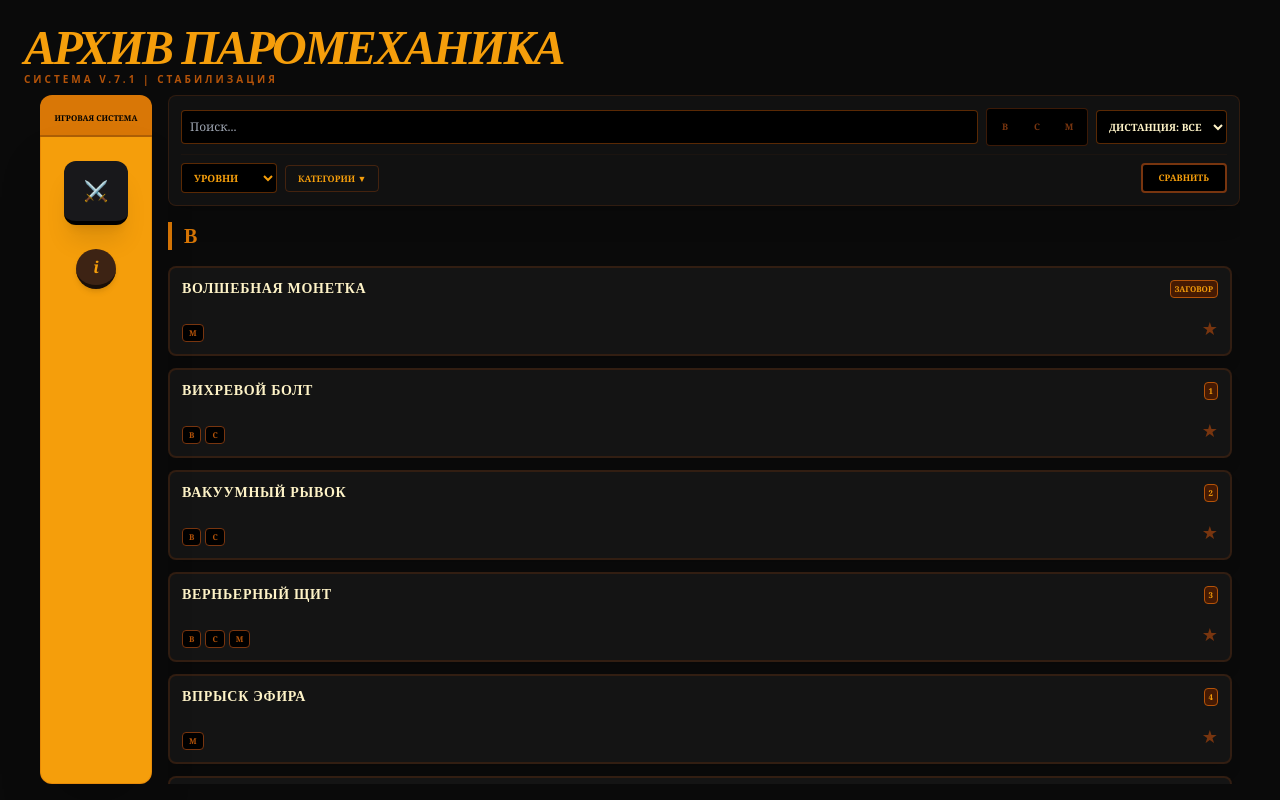
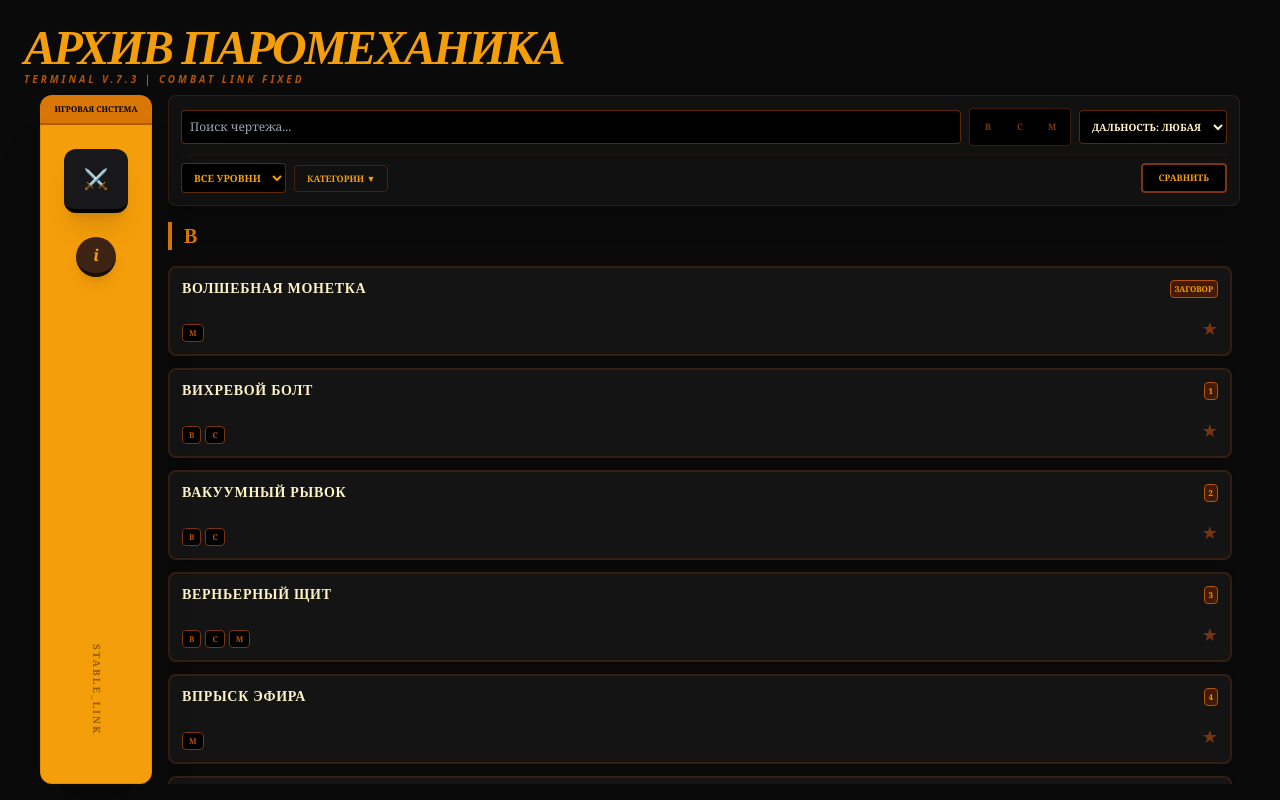
Before and after one commit to Whykenns110/spells_pm, a React (Vite) app: page / in a window 1280 px wide. Built offline with nearby package versions, Linux system fonts and the light colour scheme.

Commit message:
fix postcss for tailwind v4

```diff
--- a/src/App.jsx
+++ b/src/App.jsx
@@ -36,18 +36,16 @@ export default function App() {
 
   const getTheme = (spell) => {
     if (!spell) return {};
+    const name = (spell.name || "").toLowerCase();
     const desc = (spell.description || "").toLowerCase();
-    const name = (spell.name || "").toLowerCase();
 
-    // КРИТИЧЕСКИЙ ФИКС ЦВЕТА: Кристальный глаз и Прорицание
-    if (name.includes("кристальный глаз") || name.includes("глаз") || desc.includes("прорицание")) {
-      return { modalBorder: "border-purple-500", header: "bg-purple-600", text: "text-purple-400", glow: "shadow-[0_0_20px_rgba(168,85,247,0.4)]" };
+    if (name.includes("глаз") || desc.includes("прорицание")) {
+      return { modalBorder: "border-purple-500", header: "bg-purple-600", text: "text-purple-500", glow: "shadow-[0_0_30px_rgba(168,85,247,0.3)]" };
     }
-    if (desc.includes("атакующие")) return { modalBorder: "border-red-500", header: "bg-red-600", text: "text-red-400" };
-    if (desc.includes("защитные")) return { modalBorder: "border-blue-500", header: "bg-blue-600", text: "text-blue-400" };
-    if (desc.includes("регенерирующие")) return { modalBorder: "border-emerald-500", header: "bg-emerald-600", text: "text-emerald-400" };
-
-    return { modalBorder: "border-amber-500", header: "bg-amber-600", text: "text-amber-400" };
+    if (desc.includes("атакующие")) return { modalBorder: "border-red-500", header: "bg-red-600", text: "text-red-500" };
+    if (desc.includes("защитные")) return { modalBorder: "border-blue-500", header: "bg-blue-600", text: "text-blue-500" };
+    if (desc.includes("регенерирующие")) return { modalBorder: "border-emerald-500", header: "bg-emerald-600", text: "text-emerald-500" };
+    return { modalBorder: "border-amber-500", header: "bg-amber-600", text: "text-amber-500" };
   };
 
   const filteredData = useMemo(() => {
@@ -63,7 +61,6 @@ export default function App() {
         if (distFilter !== "all") {
           const rangeStr = (s.range || "").toLowerCase();
           const num = parseInt(rangeStr.replace(/[^0-9]/g, "")) || 0;
-
           if (distFilter === "self") matchesDist = rangeStr.includes("на себя");
           else if (distFilter === "touch") matchesDist = rangeStr.includes("касание");
           else if (distFilter === "30") matchesDist = num > 0 && num <= 30;
@@ -84,36 +81,58 @@ export default function App() {
 
   return (
     <div className="min-h-screen bg-[#0a0a0a] text-amber-50 font-serif flex flex-col h-screen overflow-hidden">
-      <header className="p-6 pb-2 max-w-[1400px] mx-auto w-full flex-shrink-0">
+      {/* HEADER */}
+      <header className="p-6 pb-2 w-full flex-shrink-0 z-10">
+        <div className="max-w-[1400px] mx-auto">
           <h1 className="text-3xl md:text-5xl font-black text-amber-500 uppercase italic tracking-tighter">АРХИВ ПАРОМЕХАНИКА</h1>
-        <p className="text-amber-700 text-[10px] uppercase tracking-[0.3em] font-sans font-bold">Система v.7.1 | Стабилизация</p>
+          <p className="text-amber-700 text-[10px] uppercase tracking-[0.3em] font-sans font-bold italic">Terminal v.7.3 | Combat Link Fixed</p>
+        </div>
       </header>
 
       <div className="flex gap-4 px-4 md:px-10 pb-4 max-w-[1600px] mx-auto w-full flex-grow overflow-hidden relative">
-        <div className="w-20 md:w-28 flex-shrink-0 flex flex-col h-full z-[150]">
-          <div className="bg-amber-600 py-2 rounded-t-xl border-b-2 border-black/20 text-center">
-             <span className="text-[8px] font-black text-black uppercase">Игровая Система</span>
-          </div>
+
+        {/* ЛЕВАЯ ПАНЕЛЬ — ИСПРАВЛЕНЫ КЛИКИ */}
+        <div className="w-20 md:w-28 flex-shrink-0 flex flex-col h-full z-[200]">
+          <div className="bg-amber-600 py-2 rounded-t-xl text-center border-b-2 border-black/20 font-black text-[8px] text-black uppercase select-none">Игровая Система</div>
           <div className="bg-amber-500 flex-grow flex flex-col items-center py-6 gap-6 shadow-2xl rounded-b-xl border-x border-b border-amber-600/50">
-            <button onClick={() => setIsCombatMode(!isCombatMode)} className={`w-12 h-12 md:w-16 md:h-16 rounded-xl flex items-center justify-center transition-all shadow-xl border-b-4 ${isCombatMode ? 'bg-red-700 border-red-950 translate-y-1' : 'bg-zinc-900 border-black hover:bg-zinc-800'}`}>
+            <button
+              onClick={() => setIsCombatMode(!isCombatMode)}
+              className={`w-12 h-12 md:w-16 md:h-16 rounded-xl flex items-center justify-center transition-all shadow-xl border-b-4 active:translate-y-1 ${isCombatMode ? 'bg-red-700 border-red-950 translate-y-0.5' : 'bg-zinc-900 border-black hover:bg-zinc-800'}`}
+              title="Режим боя"
+            >
               <span className="text-white text-xl">⚔️</span>
             </button>
-            <button onClick={() => setShowCombatInfo(true)} className="w-10 h-10 bg-[#3d2314] border-b-4 border-[#1a0f08] rounded-full flex items-center justify-center hover:bg-[#4d2d1a] transition-all shadow-md text-amber-500 font-black italic">i</button>
+
+            <button
+              onClick={() => setShowCombatInfo(true)}
+              className="w-10 h-10 bg-[#3d2314] hover:bg-[#4d2d1a] border-b-4 border-[#1a0f08] rounded-full flex items-center justify-center text-amber-500 font-black italic shadow-lg transition-colors"
+              title="Информация"
+            >
+              i
+            </button>
+
+            <div className="mt-auto pb-6 opacity-40 select-none">
+               <div className="text-black font-black text-[10px] uppercase vertical-text tracking-[0.2em]">STABLE_LINK</div>
+            </div>
           </div>
         </div>
 
+        {/* ЦЕНТРАЛЬНАЯ ЗОНА */}
         <div className="flex-grow flex flex-col gap-4 min-w-0 h-full overflow-hidden">
-          <div className="flex-shrink-0 bg-[#0a0a0a] z-[200] relative max-w-[1200px]">
+
+          {/* ФИЛЬТРЫ — ПОКАЗЫВАЮТСЯ ТОЛЬКО ВНЕ БОЯ */}
+          {!isCombatMode && (
+            <div className="flex-shrink-0 bg-[#0a0a0a] z-[100] relative w-full max-w-[1200px]">
               <div className="flex flex-col gap-2 bg-[#111] p-3 border border-amber-900/30 rounded-lg shadow-xl">
                 <div className="flex flex-wrap gap-2 items-center">
-                <input type="text" placeholder="Поиск..." className="bg-black border border-amber-700/50 p-2 rounded text-amber-100 flex-grow outline-none text-xs" value={search} onChange={(e) => setSearch(e.target.value)} />
+                  <input type="text" placeholder="Поиск чертежа..." className="bg-black border border-amber-700/50 p-2 rounded text-amber-100 flex-grow outline-none text-xs" value={search} onChange={(e) => setSearch(e.target.value)} />
                   <div className="flex bg-black border border-amber-900/50 rounded p-1 gap-1">
                     {['В', 'С', 'М'].map(c => (
-                    <button key={c} onClick={() => setCompFilter(prev => prev.includes(c) ? prev.filter(x => x !== c) : [...prev, c])} className={`w-7 h-7 rounded text-[9px] font-black transition-all ${compFilter.includes(c) ? 'bg-amber-600 text-black' : 'text-amber-900'}`}>{c}</button>
+                      <button key={c} onClick={() => setCompFilter(prev => prev.includes(c) ? prev.filter(x => x !== c) : [...prev, c])} className={`w-7 h-7 rounded text-[9px] font-black transition-all ${compFilter.includes(c) ? 'bg-amber-600 text-black shadow-inner' : 'text-amber-900 hover:text-amber-700'}`}>{c}</button>
                     ))}
                   </div>
-                <select className="bg-black border border-amber-700/50 p-2 rounded text-amber-100 text-[10px] outline-none font-bold uppercase" value={distFilter} onChange={(e) => setDistFilter(e.target.value)}>
-                  <option value="all">Дистанция: Все</option>
+                  <select className="bg-black border border-amber-700/50 p-2 rounded text-amber-100 text-[10px] outline-none font-bold uppercase cursor-pointer" value={distFilter} onChange={(e) => setDistFilter(e.target.value)}>
+                    <option value="all">Дальность: Любая</option>
                     <option value="self">На себя</option>
                     <option value="touch">Касание</option>
                     <option value="30">До 30 фт</option>
@@ -125,36 +144,52 @@ export default function App() {
 
                 <div className="flex flex-wrap gap-2 items-center border-t border-amber-900/10 pt-2">
                   <select className="bg-black border border-amber-700/50 px-2 py-1.5 rounded text-amber-500 text-[10px] font-bold uppercase" value={levelFilter} onChange={(e) => setLevelFilter(e.target.value)}>
-                  <option value="all">Уровни</option>
+                    <option value="all">Все уровни</option>
                     <option value="Заговор">Заговор</option>
                     {[1,2,3,4,5,6,7,8,9].map(l => <option key={l} value={String(l)}>{l} уровень</option>)}
                   </select>
+
                   <div className="relative">
-                  <button onClick={(e) => { e.stopPropagation(); setShowCategories(!showCategories); }} className={`px-3 py-1.5 border rounded font-bold text-[9px] uppercase transition-all ${showCategories ? 'bg-amber-500 text-black' : 'border-amber-800/40 text-amber-500'}`}>Категории ▼</button>
+                    <button onClick={(e) => { e.stopPropagation(); setShowCategories(!showCategories); }} className={`px-3 py-1.5 border rounded font-bold text-[9px] uppercase transition-all ${showCategories ? 'bg-amber-500 text-black border-amber-400 shadow-md' : 'text-amber-500 border-amber-800/40 hover:border-amber-500'}`}>Категории ▼</button>
                     {showCategories && (
-                    <div className="absolute top-full left-0 mt-2 bg-[#efe7d6] text-black rounded-lg shadow-2xl z-[300] p-4 border-2 border-amber-700 w-[500px] grid grid-cols-3 gap-4">
+                      <div className="absolute top-full left-0 mt-2 bg-[#efe7d6] text-black rounded-lg shadow-2xl z-[300] p-4 border-2 border-amber-700 w-[500px] grid grid-cols-3 gap-4 animate-in fade-in zoom-in-95 duration-200">
                          {Object.entries(categories).map(([cat, subs]) => (
                           <div key={cat} className="space-y-1">
-                          <div className="font-black text-[8px] uppercase text-amber-900/40 mb-1">{cat}</div>
-                          {subs.map(s => <div key={s} onClick={() => {setCategoryFilter(s); setShowCategories(false);}} className="cursor-pointer hover:bg-amber-400 px-1 py-0.5 text-[10px] font-bold rounded">{s}</div>)}
+                            <div className="font-black text-[8px] uppercase text-amber-900/40 mb-1 border-b border-amber-900/5">{cat}</div>
+                            {subs.map(s => <div key={s} onClick={() => {setCategoryFilter(s); setShowCategories(false);}} className="cursor-pointer hover:bg-amber-400 px-1 py-0.5 text-[10px] font-bold rounded transition-colors">{s}</div>)}
                           </div>
                         ))}
                       </div>
                     )}
                   </div>
-                <button onClick={() => { if(compareMode && compareList.length >= 2) setShowCompareResults(true); setCompareMode(!compareMode); }} className={`ml-auto px-4 py-1.5 rounded font-black border-2 text-[9px] transition-all ${compareMode ? 'bg-amber-500 text-black border-white' : 'bg-black text-amber-500 border-amber-900'}`}>
+
+                  <button onClick={() => { if(compareMode && compareList.length >= 2) setShowCompareResults(true); setCompareMode(!compareMode); }} className={`ml-auto px-4 py-1.5 rounded font-black border-2 text-[9px] transition-all ${compareMode ? 'bg-amber-500 text-black border-white shadow-lg' : 'bg-black text-amber-500 border-amber-900 hover:border-amber-500'}`}>
                     {compareMode ? `АНАЛИЗ (${compareList.length}/3)` : 'СРАВНИТЬ'}
                   </button>
                 </div>
               </div>
             </div>
+          )}
 
-          <div className="flex-grow overflow-y-auto pr-2 custom-scrollbar pb-10" onClick={() => setShowCategories(false)}>
-            <div className="flex flex-col lg:flex-row gap-6 max-w-[1400px]">
+          {/* КОНТЕНТ — ПЕРЕКЛЮЧЕНИЕ РАБОТАЕТ ТЕПЕРЬ ТУТ */}
+          <div className="flex-grow overflow-y-auto pr-2 custom-scrollbar pb-10">
+            {isCombatMode ? (
+              <CombatMode
+                favorites={favorites}
+                compareList={compareList}
+                toggleFav={toggleFav}
+                setActiveSpell={setActiveSpell}
+                compareMode={compareMode}
+                setCompareList={setCompareList}
+                setCompareMode={setCompareMode}
+                setShowCompareResults={setShowCompareResults}
+              />
+            ) : (
+              <div className="flex flex-col lg:flex-row gap-6">
                 <main className="flex-grow space-y-10">
                   {Object.entries(filteredData).map(([letter, spells]) => (
-                  <div key={letter}>
-                    <h2 className="text-xl text-amber-600 font-black mb-4 uppercase border-l-4 border-amber-600 pl-3">{letter}</h2>
+                    <div key={letter} className="animate-in fade-in duration-500">
+                      <h2 className="text-xl text-amber-600 font-black mb-4 uppercase border-l-4 border-amber-600 pl-3 tracking-tighter">{letter}</h2>
                       <div className="grid grid-cols-1 md:grid-cols-2 xl:grid-cols-3 gap-3">
                         {spells.map(spell => (
                           <SpellCard key={spell.name} spell={spell} isSelected={compareList.some(s => s.name === spell.name)} isFav={favorites.some(f => f.name === spell.name)} onClick={() => {
@@ -167,32 +202,53 @@ export default function App() {
                       </div>
                     </div>
                   ))}
+                  {Object.keys(filteredData).length === 0 && (
+                    <div className="py-20 text-center opacity-20 italic uppercase font-black tracking-widest">Нет данных в текущем секторе поиска</div>
+                  )}
                 </main>
-              <aside className="w-full lg:w-[260px] flex-shrink-0 sticky top-0 h-fit max-h-full">
-                <div className="bg-[#111] border border-amber-600/20 rounded-lg p-3 space-y-2">
-                  <h3 className="text-amber-500 font-black text-center text-[9px] uppercase border-b border-amber-900/20 pb-1 italic">★ Архивация</h3>
-                  {favorites.map(f => (
-                    <div key={f.name} onClick={() => setActiveSpell(f)} className="flex items-center justify-between bg-black p-2 rounded border border-amber-900/20 hover:border-amber-500 cursor-pointer transition-all">
-                      <span className="text-[10px] font-bold text-amber-100 uppercase truncate pr-2">{f.name}</span>
-                      <button onClick={(e) => { e.stopPropagation(); toggleFav(f); }} className="text-red-900 hover:text-red-500 text-lg">×</button>
+
+                <aside className="w-full lg:w-[260px] flex-shrink-0 sticky top-0 h-fit">
+                  <div className="bg-[#111] border border-amber-600/20 rounded-lg p-3 space-y-2 shadow-2xl">
+                    <h3 className="text-amber-500 font-black text-center text-[9px] uppercase border-b border-amber-900/20 pb-1 italic tracking-widest">★ Избранное</h3>
+                    {favorites.length === 0 ? (
+                      <p className="text-center py-4 text-amber-900 text-[8px] uppercase">Пусто</p>
+                    ) : (
+                      favorites.map(f => (
+                        <div key={f.name} onClick={() => setActiveSpell(f)} className="flex items-center justify-between bg-black p-2 rounded border border-amber-900/20 hover:border-amber-500 cursor-pointer group transition-all">
+                          <span className="text-[10px] font-bold text-amber-100 group-hover:text-amber-400 uppercase truncate pr-2">{f.name}</span>
+                          <button onClick={(e) => { e.stopPropagation(); toggleFav(f); }} className="text-red-900 hover:text-red-500 text-lg leading-none">×</button>
                         </div>
-                  ))}
+                      ))
+                    )}
                   </div>
                 </aside>
               </div>
+            )}
           </div>
         </div>
       </div>
 
+      {/* МОДАЛКА ИНФО */}
+      {showCombatInfo && (
+        <div className="fixed inset-0 z-[600] flex items-center justify-center p-4 bg-black/90 backdrop-blur-sm" onClick={() => setShowCombatInfo(false)}>
+          <div className="bg-[#efe7d6] p-8 rounded-2xl max-w-sm w-full border-4 border-[#3d2314] text-center shadow-[0_0_50px_rgba(0,0,0,0.8)] animate-in zoom-in-95 duration-200" onClick={e => e.stopPropagation()}>
+            <h3 className="text-[#3d2314] font-black text-2xl uppercase mb-4 italic tracking-tighter">Справочник терминала</h3>
+            <p className="text-[#4d2d1a] font-bold text-sm leading-relaxed mb-6">Чтобы использовать модули в боевом режиме (⚔️), сначала добавьте их в избранное через кнопку ★ на карточке.</p>
+            <button onClick={() => setShowCombatInfo(false)} className="w-full bg-[#3d2314] text-amber-500 py-4 rounded-lg font-black uppercase hover:bg-[#2a180e] transition-colors">Понятно</button>
+          </div>
+        </div>
+      )}
+
+      {/* СРАВНЕНИЕ */}
       {showCompareResults && (
-        <div className="fixed inset-0 z-[600] bg-black/98 p-6 overflow-y-auto flex flex-col items-center">
-          <div className="w-full max-w-6xl flex justify-between mb-8 border-b border-amber-900/30 pb-4">
-            <h2 className="text-2xl font-black text-amber-500 uppercase italic">Аналитический терминал</h2>
-            <button onClick={() => { setShowCompareResults(false); setCompareList([]); setCompareMode(false); }} className="px-6 py-2 bg-amber-600 text-black font-black rounded text-[10px] uppercase">Закрыть</button>
+        <div className="fixed inset-0 z-[550] bg-black/98 p-6 overflow-y-auto flex flex-col items-center backdrop-blur-md">
+          <div className="w-full max-w-6xl flex justify-between mb-8 border-b border-amber-900/30 pb-4 items-center">
+            <h2 className="text-2xl font-black text-amber-500 uppercase italic">Сличительный терминал</h2>
+            <button onClick={() => { setShowCompareResults(false); setCompareList([]); setCompareMode(false); }} className="px-6 py-2 bg-amber-600 text-black font-black rounded hover:bg-amber-500 transition-all text-xs uppercase">Закрыть</button>
           </div>
           <div className="flex flex-wrap justify-center gap-6">
             {compareList.map(spell => (
-              <div key={spell.name} className="w-[380px]">
+              <div key={spell.name} className="w-[380px] shadow-2xl">
                 <SpellModal spell={spell} isCompare={true} theme={getTheme(spell)} onCopy={copyToClipboard} onClose={() => {
                   const nl = compareList.filter(s => s.name !== spell.name);
                   if(nl.length < 2) { setShowCompareResults(false); setCompareList([]); setCompareMode(false); }
@@ -204,8 +260,9 @@ export default function App() {
         </div>
       )}
 
+      {/* ОДИНОЧНОЕ ОКНО */}
       {activeSpell && !showCompareResults && (
-        <div className="fixed inset-0 z-[500] flex items-center justify-center p-4 bg-black/95" onClick={() => setActiveSpell(null)}>
+        <div className="fixed inset-0 z-[500] flex items-center justify-center p-4 bg-black/95 backdrop-blur-sm" onClick={() => setActiveSpell(null)}>
           <div className="max-w-2xl w-full" onClick={e => e.stopPropagation()}>
             <SpellModal spell={activeSpell} onClose={() => setActiveSpell(null)} onCopy={copyToClipboard} theme={getTheme(activeSpell)} />
           </div>
```
Lines whose indentation alone changed are shown as unchanged.
